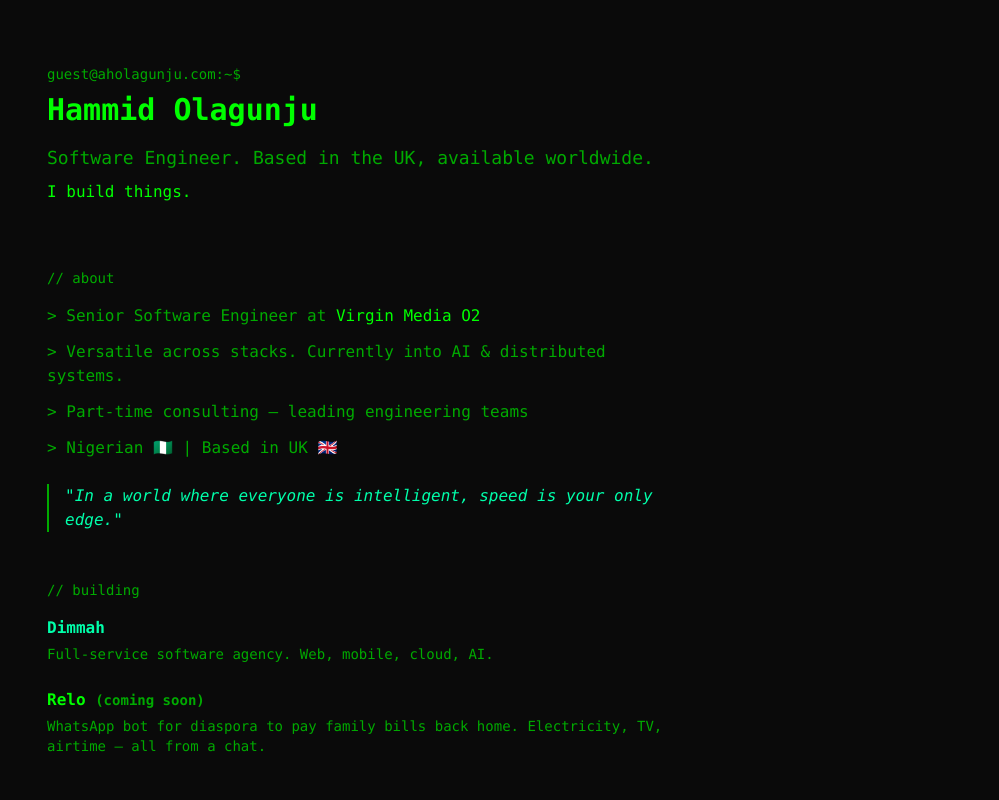
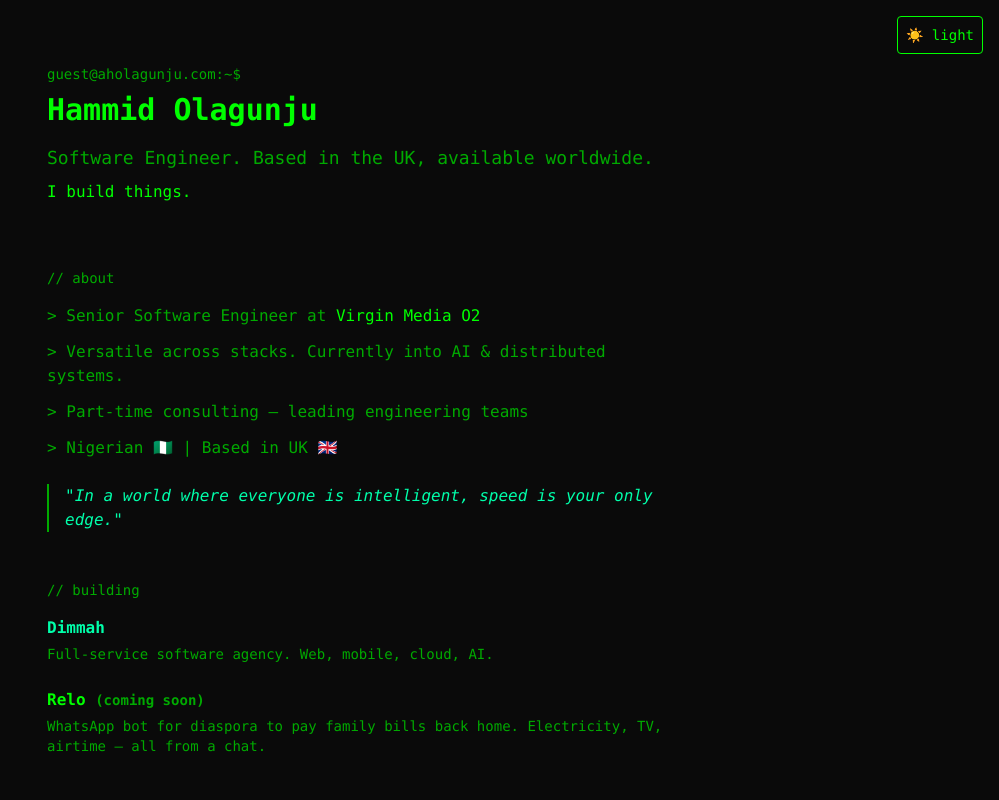
Before and after one commit to kirakita/hammid-site, a Next.js app: page / in a window 1280 px wide. Shown: the top 800 px of the page, without its empty margins (281-1280 px from the left). Built offline with nearby package versions, Linux system fonts and the light colour scheme.

Commit message:
Add light/dark theme toggle

```diff
--- a/src/app/globals.css
+++ b/src/app/globals.css
@@ -11,10 +11,18 @@
   --terminal-highlight: #00ffaa;
 }
 
+[data-theme='light'] {
+  --terminal-bg: #fafafa;
+  --terminal-text: #166534;
+  --terminal-dim: #4ade80;
+  --terminal-highlight: #15803d;
+}
+
 body {
   background-color: var(--terminal-bg);
   color: var(--terminal-text);
   font-family: 'JetBrains Mono', monospace;
+  transition: background-color 0.3s, color 0.3s;
 }
 
 ::selection {
@@ -71,3 +79,10 @@ a:hover {
   content: '> ';
   color: var(--terminal-dim);
 }
+
+/* Theme-aware colors using CSS variables */
+.bg-terminal-bg { background-color: var(--terminal-bg); }
+.text-terminal-text { color: var(--terminal-text); }
+.text-terminal-dim { color: var(--terminal-dim); }
+.text-terminal-highlight { color: var(--terminal-highlight); }
+.border-terminal-dim { border-color: var(--terminal-dim); }
--- a/src/app/layout.tsx
+++ b/src/app/layout.tsx
@@ -1,5 +1,7 @@
 import type { Metadata } from 'next'
 import './globals.css'
+import { ThemeProvider } from '@/components/ThemeProvider'
+import { ThemeToggle } from '@/components/ThemeToggle'
 
 export const metadata: Metadata = {
   title: 'Hammid Olagunju | Software Engineer',
@@ -24,7 +26,10 @@ export default function RootLayout({
   return (
     <html lang="en">
       <body className="min-h-screen bg-terminal-bg text-terminal-text font-mono antialiased">
-        {children}
+        <ThemeProvider>
+          <ThemeToggle />
+          {children}
+        </ThemeProvider>
       </body>
     </html>
   )
--- /dev/null
+++ b/src/components/ThemeProvider.tsx
@@ -0,0 +1,49 @@
+'use client'
+
+import { createContext, useContext, useEffect, useState } from 'react'
+
+type Theme = 'dark' | 'light'
+
+const ThemeContext = createContext<{
+  theme: Theme
+  toggleTheme: () => void
+}>({
+  theme: 'dark',
+  toggleTheme: () => {},
+})
+
+export const useTheme = () => useContext(ThemeContext)
+
+export function ThemeProvider({ children }: { children: React.ReactNode }) {
+  const [theme, setTheme] = useState<Theme>('dark')
+  const [mounted, setMounted] = useState(false)
+
+  useEffect(() => {
+    setMounted(true)
+    const stored = localStorage.getItem('theme') as Theme
+    if (stored) {
+      setTheme(stored)
+    }
+  }, [])
+
+  useEffect(() => {
+    if (mounted) {
+      localStorage.setItem('theme', theme)
+      document.documentElement.setAttribute('data-theme', theme)
+    }
+  }, [theme, mounted])
+
+  const toggleTheme = () => {
+    setTheme(prev => prev === 'dark' ? 'light' : 'dark')
+  }
+
+  if (!mounted) {
+    return <>{children}</>
+  }
+
+  return (
+    <ThemeContext.Provider value={{ theme, toggleTheme }}>
+      {children}
+    </ThemeContext.Provider>
+  )
+}
--- /dev/null
+++ b/src/components/ThemeToggle.tsx
@@ -0,0 +1,17 @@
+'use client'
+
+import { useTheme } from './ThemeProvider'
+
+export function ThemeToggle() {
+  const { theme, toggleTheme } = useTheme()
+
+  return (
+    <button
+      onClick={toggleTheme}
+      className="fixed top-4 right-4 p-2 text-sm border border-current rounded hover:opacity-70 transition-opacity"
+      aria-label="Toggle theme"
+    >
+      {theme === 'dark' ? '☀️ light' : '🌙 dark'}
+    </button>
+  )
+}
```
